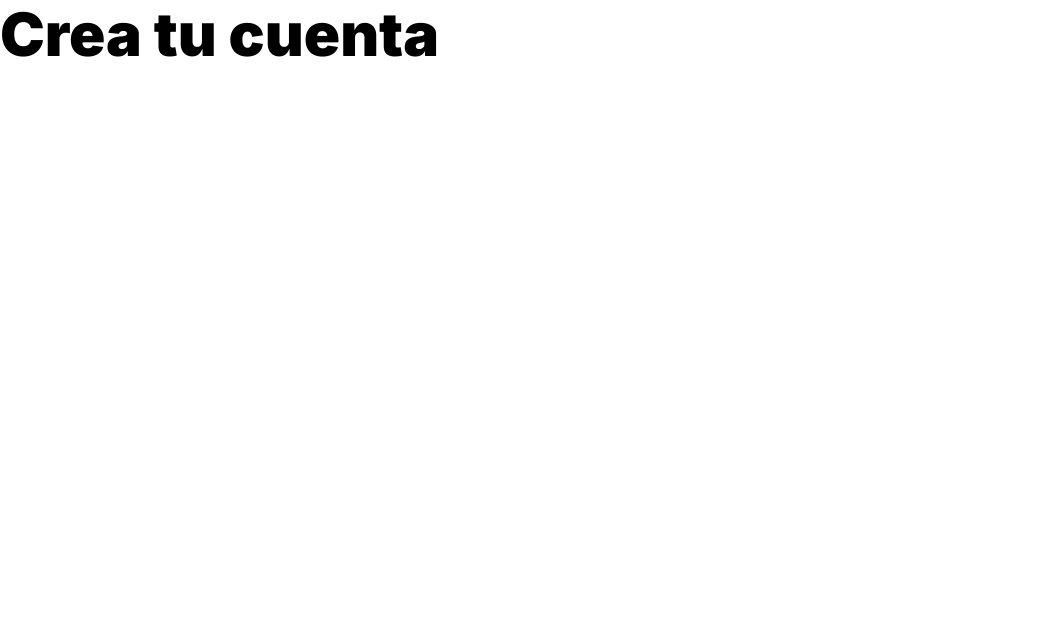
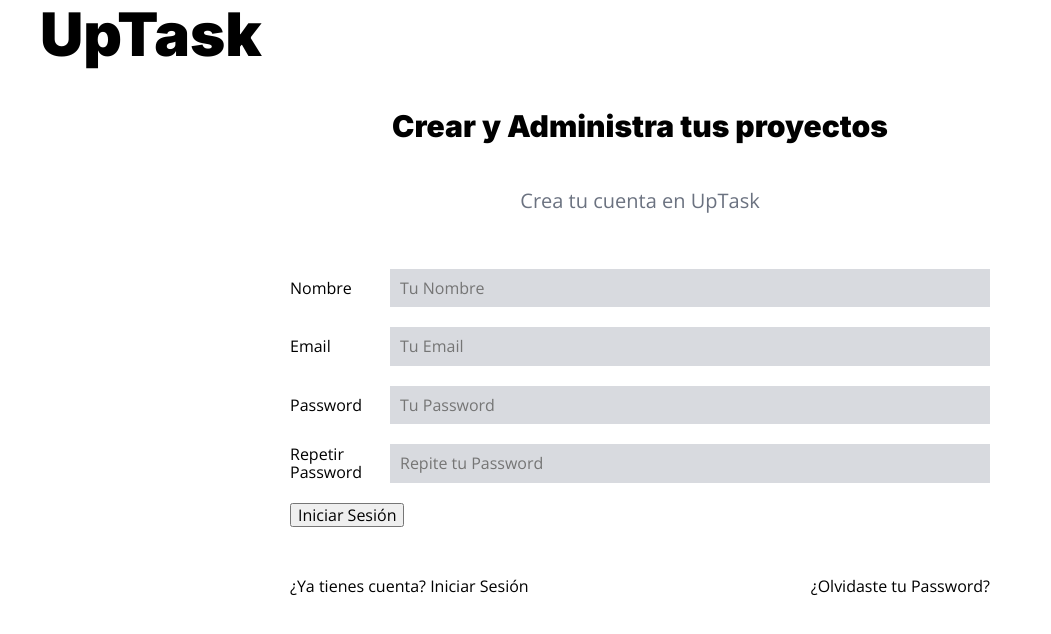
Before and after one commit to germandcb/UpTask, a PHP site: template views/auth/crear.php in a window 1280 px wide. Shown: the top 634 px of the page, without its empty margins (0-1051 px from the left). Run offline with PHP 8.4, Linux system fonts and the light colour scheme; the template is opened without the code that fills it, so the values that code supplies are empty.

Commit message:
Creando vista de crear cuenta

```diff
--- a/views/auth/crear.php
+++ b/views/auth/crear.php
@@ -1 +1,56 @@
-<h1>Crea tu cuenta</h1>
+<div class="contenedor crear">
+    <?php include_once __DIR__ . '/../templates/nombre-sitio.php'; ?>
+
+    <div class="contenedor-sm">
+        <p class="descripcion-pagina">Crea tu cuenta en UpTask</p>
+
+        <form action="/" method="POST" class="formulario">
+            <div class="campo">
+                <label for="nombre">Nombre</label>
+                <input
+                    type="text"
+                    id="nombre"
+                    placeholder="Tu Nombre"
+                    name="nombre"
+                />
+            </div>
+
+            <div class="campo">
+                <label for="email">Email</label>
+                <input
+                    type="email"
+                    id="email"
+                    placeholder="Tu Email"
+                    name="email"
+                />
+            </div>
+
+            <div class="campo">
+                <label for="password">Password</label>
+                <input
+                    type="password"
+                    id="password"
+                    placeholder="Tu Password"
+                    name="password"
+                />
+            </div>
+
+            <div class="campo">
+                <label for="password2">Repetir Password</label>
+                <input
+                    type="password"
+                    id="password2"
+                    placeholder="Repite tu Password"
+                    name="password2"
+                />
+            </div>
+
+            <input type="submit" class="boton" value="Iniciar Sesión">
+        </form>
+
+        <div class="acciones">
+            <a href="/">¿Ya tienes cuenta? Iniciar Sesión</a>
+            <a href="/olvide">¿Olvidaste tu Password?</a>
+        </div>
+    </div> <!-- .contenedor-sm -->
+</div>
--- a/views/auth/login.php
+++ b/views/auth/login.php
@@ -1,6 +1,5 @@
 <div class="contenedor login">
-    <h1 class="uptask">UpTask</h1>
-    <p class="tagline">Crear y Administra tus proyectos</p>
+    <?php include_once __DIR__ . '/../templates/nombre-sitio.php'; ?>
 
     <div class="contenedor-sm">
         <p class="descripcion-pagina">Iniciar Sesión</p>
--- /dev/null
+++ b/views/templates/nombre-sitio.php
@@ -0,0 +1,2 @@
+<h1 class="uptask">UpTask</h1>
+<p class="tagline">Crear y Administra tus proyectos</p>
```
